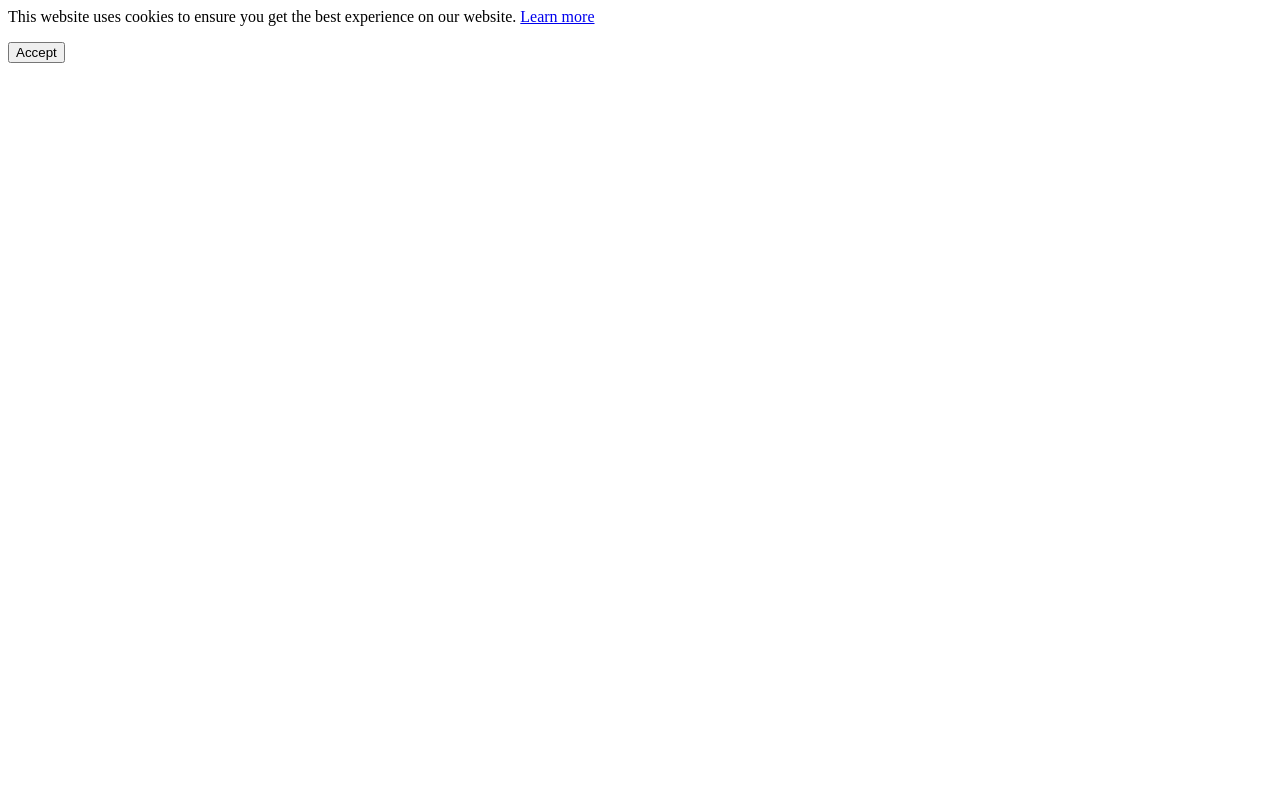
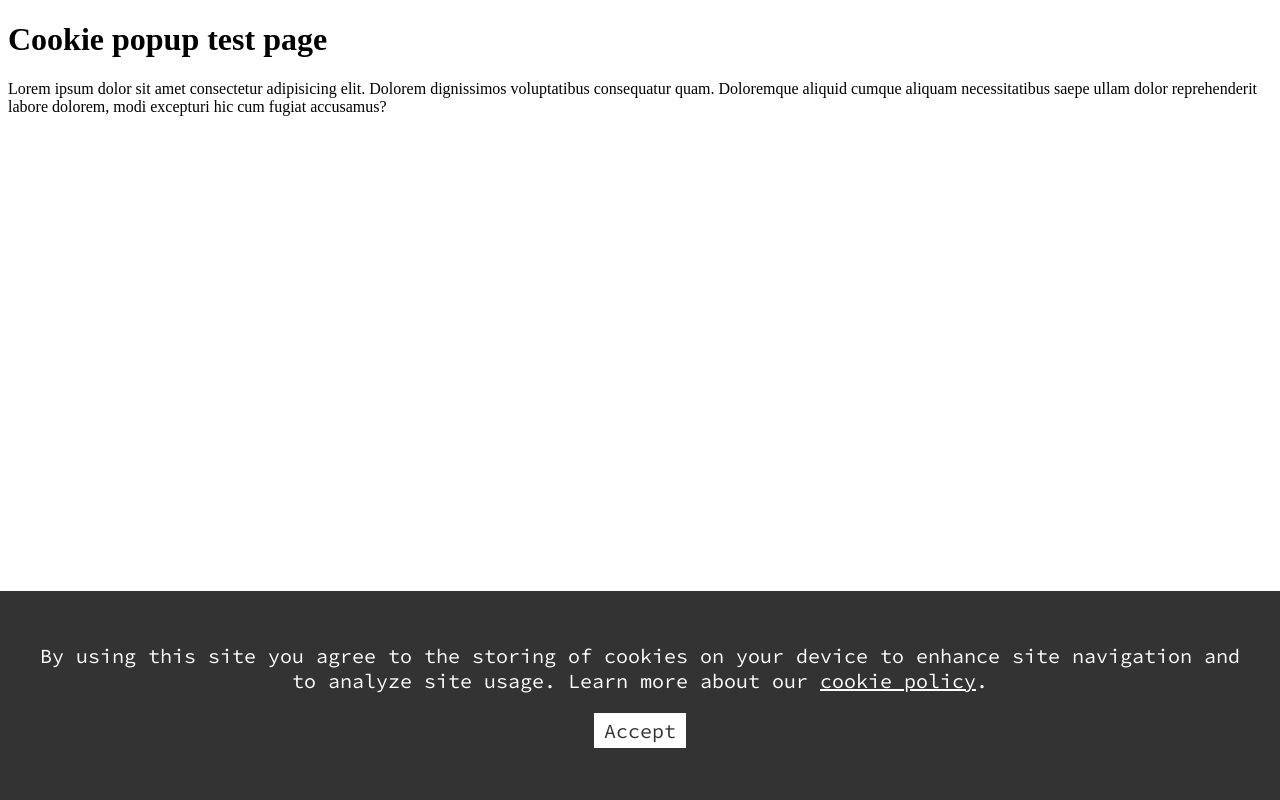
Before and after one commit to NathanBieber/nrbieber-webpage-new, a plain HTML site: page cookie-popup.html in a window 1280 px wide. Drawn offline with Linux system fonts and the light colour scheme; files that its build step writes are made by us from their sources.

Commit message:
Edited cookie popup and index.html

```diff
--- a/cookie-popup.html
+++ b/cookie-popup.html
@@ -1,4 +1,32 @@
-<div id="cookie-popup">
-    <p>This website uses cookies to ensure you get the best experience on our website. <a href="cookie-policy.html">Learn more</a></p>
-    <button id="accept-cookies">Accept</button>
-</div>
+<!DOCTYPE html>
+<html lang="en">
+  <head>
+    <meta charset="UTF-8" />
+    <meta http-equiv="X-UA-Compatible" content="IE=edge" />
+    <meta name="viewport" content="width=device-width, initial-scale=1.0" />
+    <title>Cookie popup test</title>
+    <link rel="stylesheet" href="cookie-popup.css" />
+  </head>
+  <body>
+    <h1>Cookie popup test page</h1>
+    <p>
+      Lorem ipsum dolor sit amet consectetur adipisicing elit. Dolorem
+      dignissimos voluptatibus consequatur quam. Doloremque aliquid cumque
+      aliquam necessitatibus saepe ullam dolor reprehenderit labore dolorem,
+      modi excepturi hic cum fugiat accusamus?
+    </p>
+
+    <div id="cookie-popup">
+      <p>
+        By using this site you agree to the storing of cookies on your device to
+        enhance site navigation and to analyze site usage. Learn more about our
+        <a href="/cookie-policy">cookie policy</a>.
+      </p>
+      <p>
+        <button id="accept-cookies">Accept</button>
+      </p>
+    </div>
+
+    <script src="cookie-popup.js"></script>
+  </body>
+</html>
```
Also changed, not shown: index.html (+5 -0 lines).
